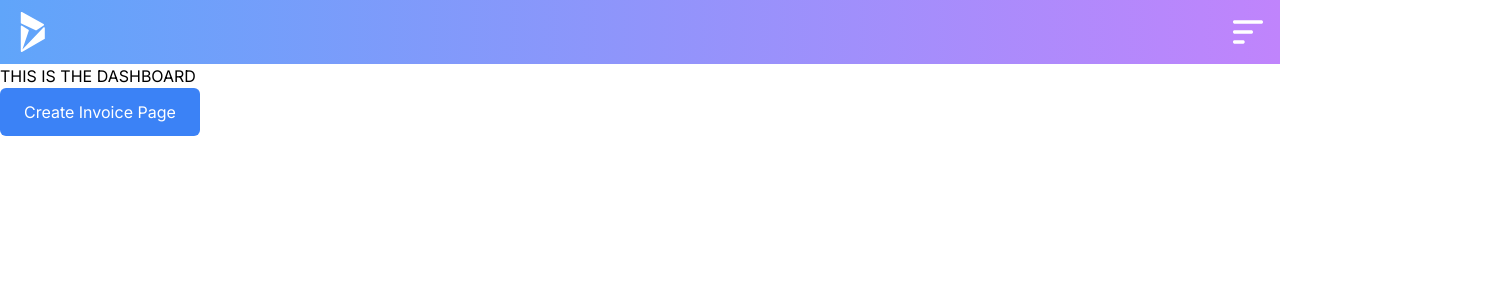
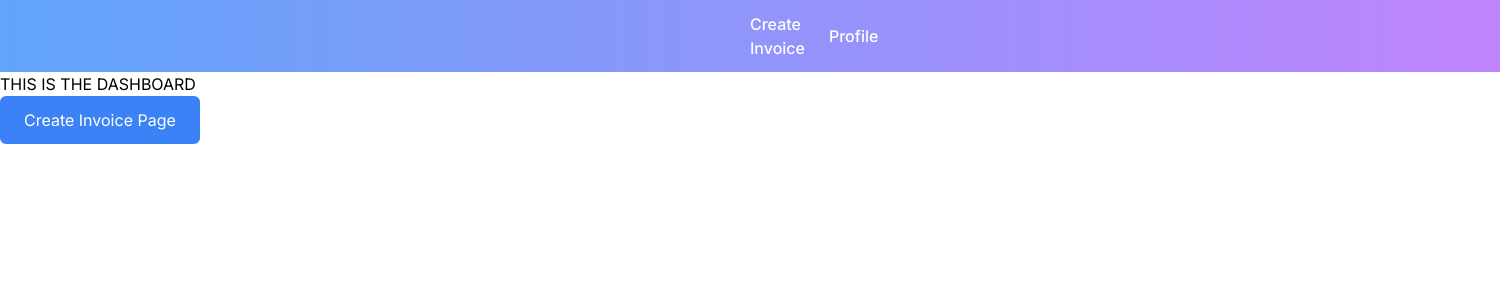
Before and after one commit to RuslanAdyghe/InvoiceGenerator, a React (Vite) app in the folder frontend/: page /dashboard in a window 1280 px wide. Shown: the top 300 px of the page, 1500 px wide, since content can reach past the window. Built offline with nearby package versions, Linux system fonts and the light colour scheme.

Commit message:
completed NavBar in desktop view for Dashboard page

```diff
--- a/frontend/src/components/NavBar.jsx
+++ b/frontend/src/components/NavBar.jsx
@@ -13,9 +13,13 @@ function NavBar() {
 
   return (
     <>
-      <nav className="w-full bg-gradient-to-r from-blue-400 to-purple-400 flex justify-between p-3">
+      <nav className="w-full bg-gradient-to-r from-blue-400 to-purple-400 flex justify-between p-3 md:px-[750px]">
         <img src={logoIcon} alt="Logo" className="h-10 w-10" />
-        <img src={hamburgerIcon} alt="Hamburger" className="h-10 w-10" onClick={toggleMenu} />
+        <img src={hamburgerIcon} alt="Hamburger" className="h-10 w-10 md:hidden" onClick={toggleMenu} />
+        <div className="hidden md:flex gap-6 items-center">
+          <Link to="/create-invoice" className="text-white hover:text-gray-200 font-medium transition-colors">Create Invoice</Link>
+          <Link to="/profile" className="text-white hover:text-gray-200 font-medium transition-colors">Profile</Link>
+        </div>
       </nav>
       <div className="md:hidden">
         <div
```
